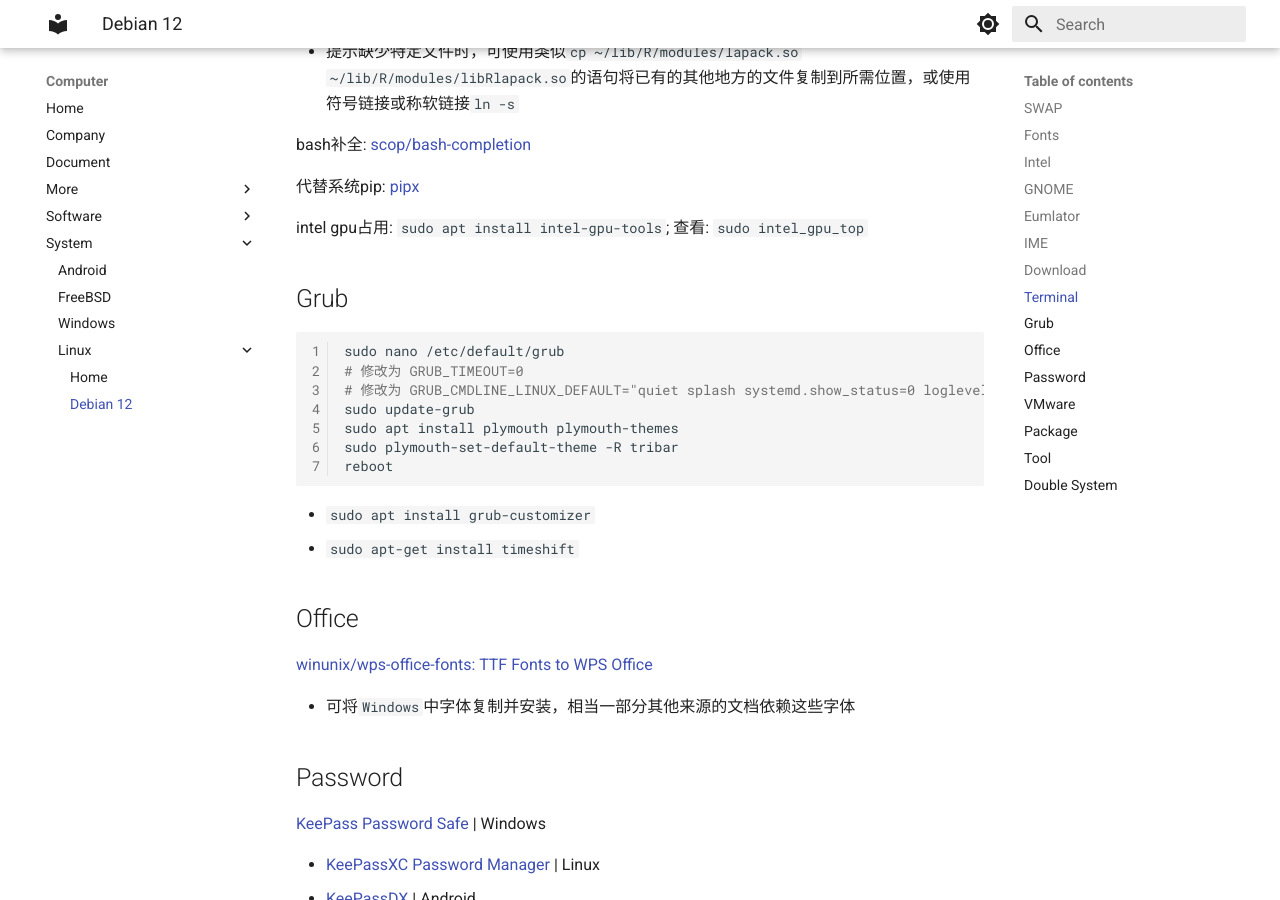
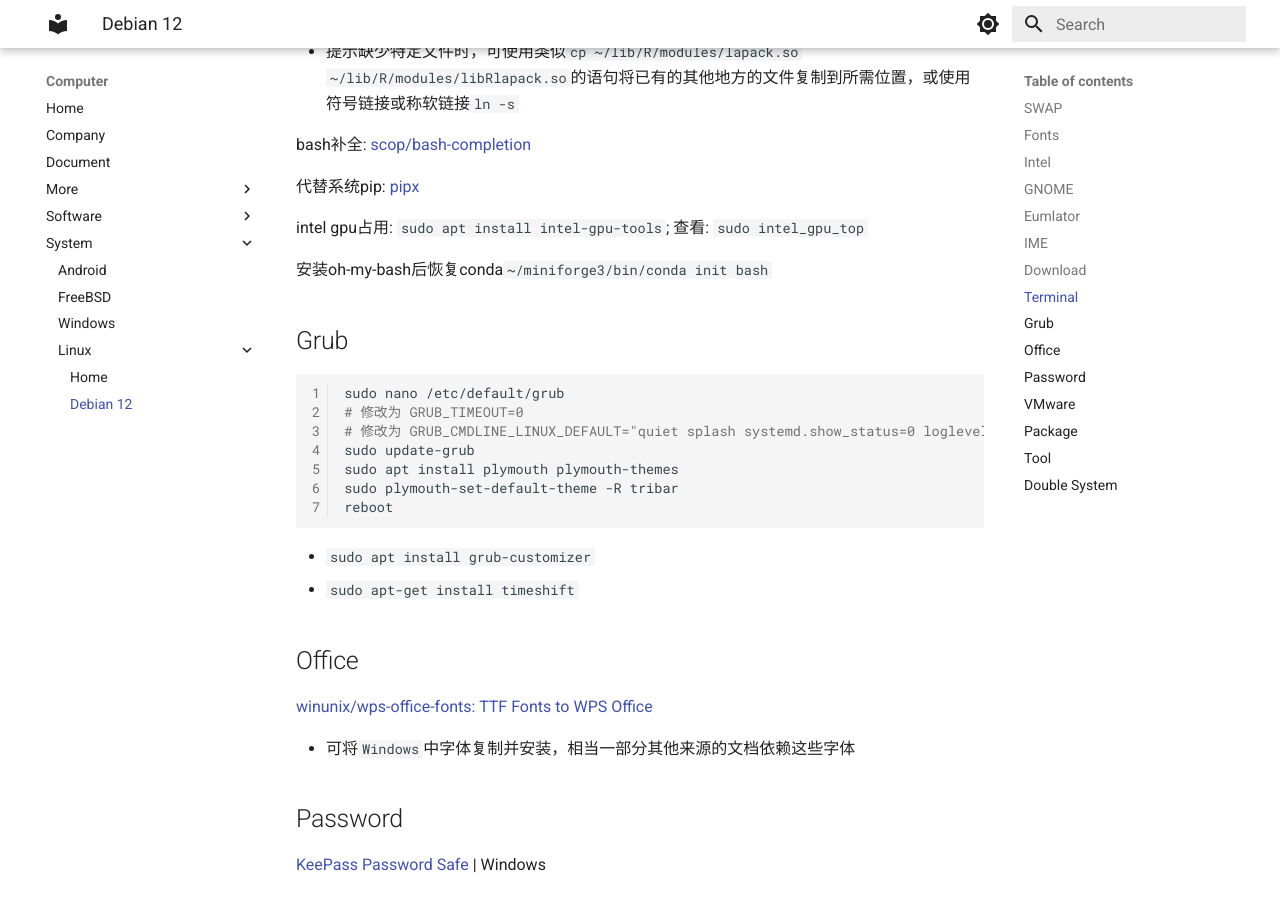
Before and after one commit to NonThinning/NonThinning.github.io, an MkDocs documentation site: the page built from docs/Computer/System/Linux/Debian_12.md, in a window 1280 px wide and 900 px high, scrolled down 2702 px. Built offline with MkDocs 1.6.1 and Material for MkDocs 9.7.7, drawn with Linux system fonts in a browser that asks for light colours.

Commit message:
docs update

````diff
--- a/docs/Computer/System/Linux/Debian_12.md
+++ b/docs/Computer/System/Linux/Debian_12.md
@@ -96,6 +96,8 @@ bash补全: [scop/bash-completion](https://github.com/scop/bash-completion/)
 
 intel gpu占用: `sudo apt install intel-gpu-tools`; 查看: `sudo intel_gpu_top`
 
+安装oh-my-bash后恢复conda`~/miniforge3/bin/conda init bash`
+
 ## Grub
 
 ```bash
````
